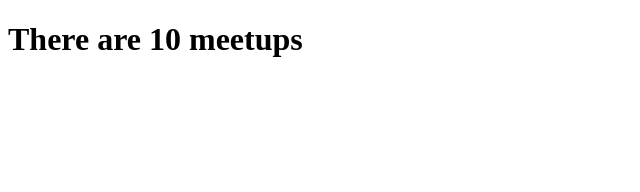
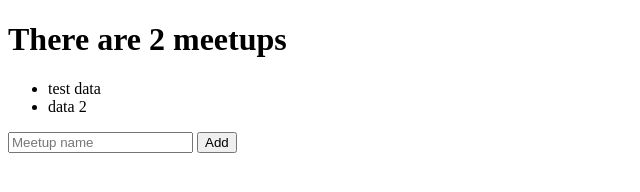
Before and after one commit to popdev781/meandemo, a website: page client/views/index.html in a window 1280 px wide. Shown: the whole page, without its empty margins (0-640 px from the left). Drawn offline with nearby package versions, Linux system fonts and the light colour scheme.

Commit message:
added model for 2 way data binding
added model for 2 way data binding

```diff
--- a/client/js/controllers/meetupsController.js
+++ b/client/js/controllers/meetupsController.js
@@ -1,5 +1,15 @@
 var app = angular.module("meetupDemo", []);
 
 app.controller("meetupsController",['$scope', function($scope){
-	$scope.meetupsCount= 10;
+
+	$scope.meetups = [
+		{name:"test data"},
+		{name:"data 2"}
+	];
+
+	$scope.createMeetup = function(){
+		console.log("hehe");
+		$scope.meetups.push({ name: $scope.meetupName });
+		$scope.meetupName ='';
+	};
 }]);
--- a/client/views/index.html
+++ b/client/views/index.html
@@ -8,9 +8,18 @@
 <body >
 	<!-- Meetup View -->
 	<div ng-controller="meetupsController">
-		<h1> There are {{ meetupsCount }} meetups </h1>
+		<h1> There are {{ meetups.length }} meetups </h1>
+		<ul>
+			<li ng-repeat="meetup in meetups">
+			{{ meetup.name }}
+			</li>
+		</ul>
+
+		<form ng-submit="createMeetup()">
+			<input type="text" name="name+var" placeholder="Meetup name" ng-model="meetupName" > </input>
+			<button type="submit">Add</button>
+		</form>
 	</div>
-
 
 	<script type="text/javascript" src="/js/controllers/meetupsController.js"></script>
 </body>
```
